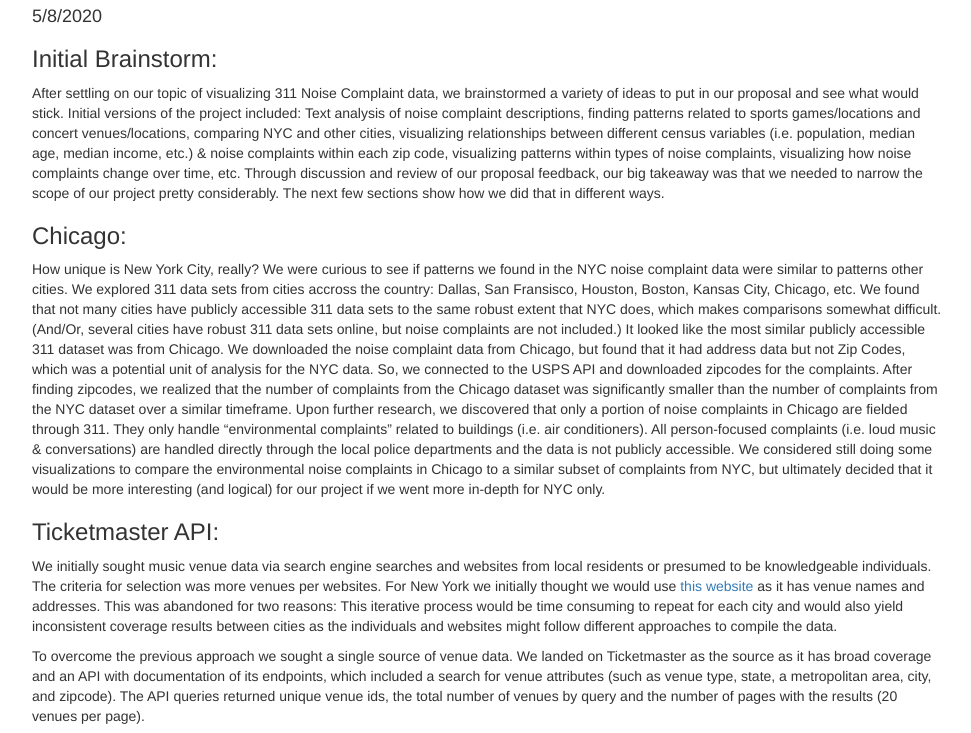
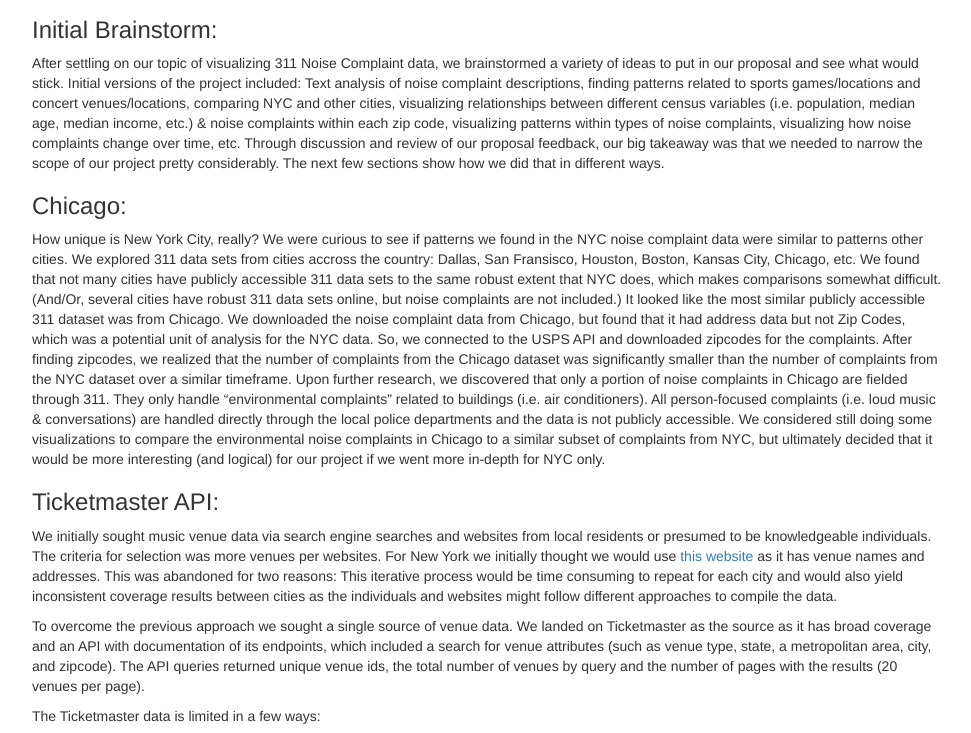
Before and after one commit to TheStreett/TheStreett.github.io, a plain HTML site: page Process-Book.html in a window 1280 px wide. Shown: the part 95-828 px from the top of the page, without its empty margins (153-1124 px from the left). Drawn offline with nearby package versions, Linux system fonts and the light colour scheme; some packages are replaced by stand-ins of ours.

Commit message:
Update Process Book

```diff
--- a/Process-Book.html
+++ b/Process-Book.html
@@ -364,7 +364,6 @@
 
 <h1 class="title toc-ignore">Process Book</h1>
 <h4 class="author">Jane Mills, William Peterson, Gretchen Streett</h4>
-<h4 class="date">5/8/2020</h4>
 
 </div>
 
```
Also changed, not shown: 1 other file.
